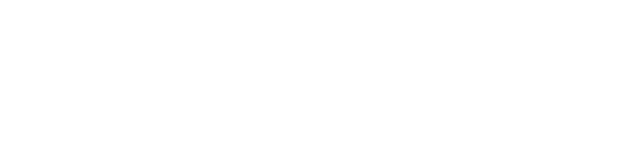
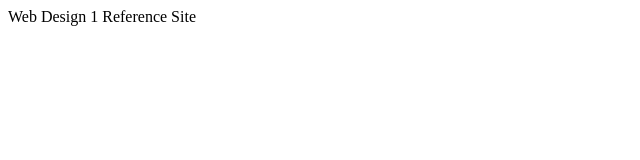
Before and after one commit to kprevost14/reference-website, a plain HTML site: page index.html in a window 1280 px wide. Shown: the whole page, without its empty margins (0-640 px from the left). Drawn offline with Linux system fonts and the light colour scheme.

Commit message:
Update first assignment

```diff
--- a/index.html
+++ b/index.html
@@ -7,6 +7,6 @@
     <title>Document</title>
 </head>
 <body>
-
+    Web Design 1 Reference Site
 </body>
 </html>
```
